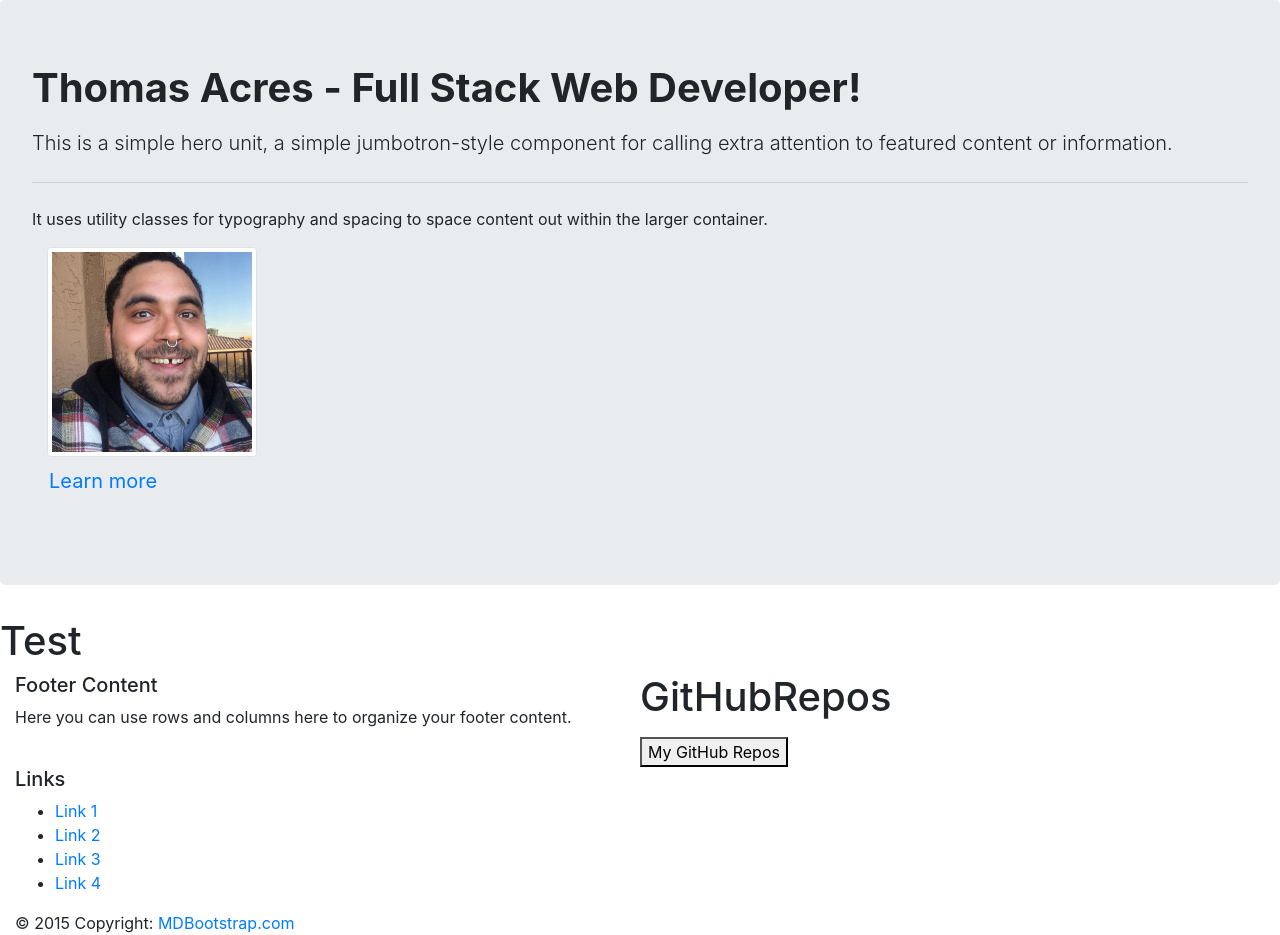
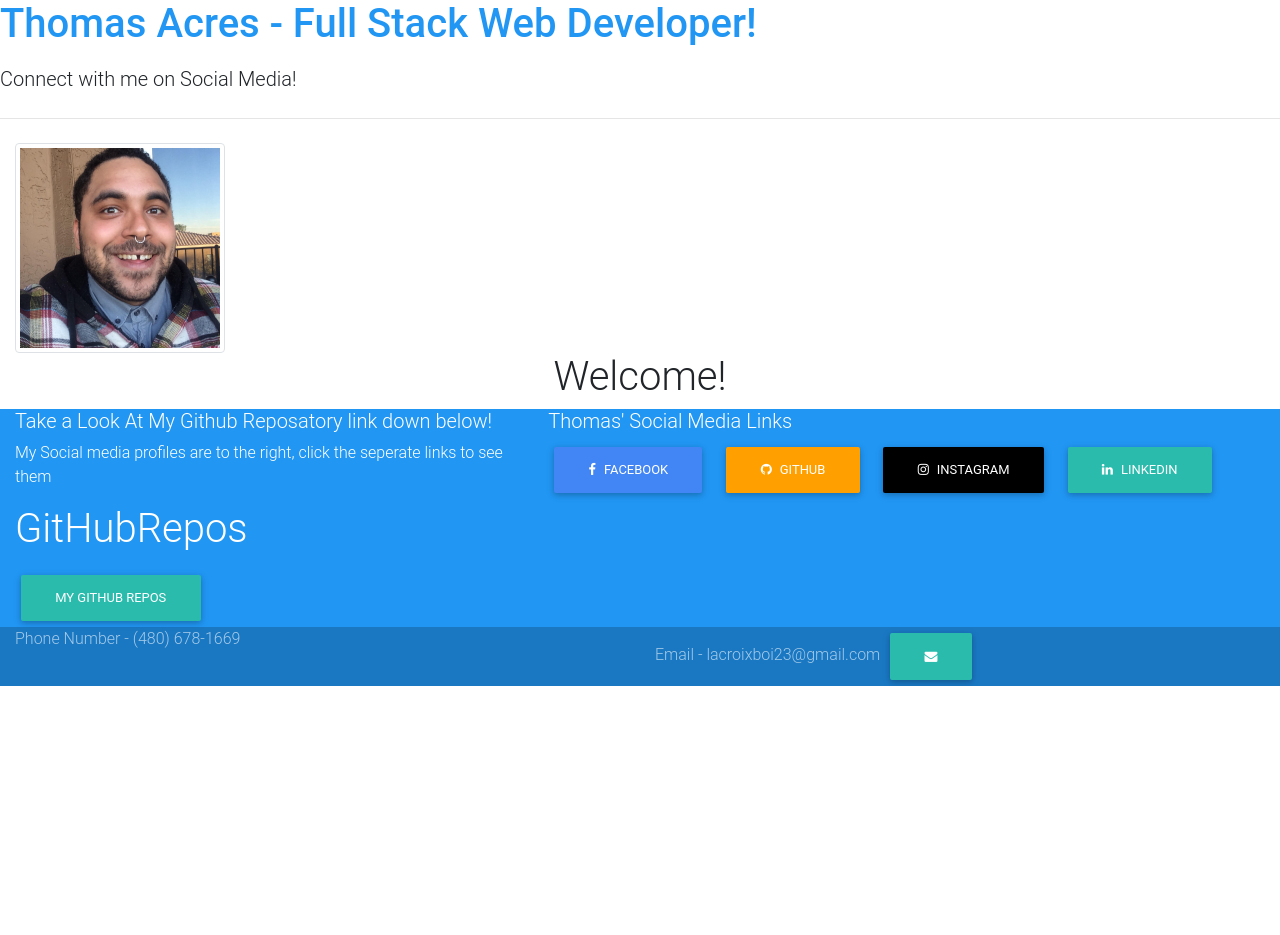
Before and after one commit to trynaread/first-webpage, a plain HTML site: page index.html in a window 1280 px wide. After the commit the page ends 800 px from the top, so only its background shows below. Drawn offline with nearby package versions, Linux system fonts and the light colour scheme.

Commit message:
fixed bugs

```diff
--- a/index.html
+++ b/index.html
@@ -1,67 +1,127 @@
-<!doctype html>
+<!DOCTYPE html>
 <html lang="en">
+
 <head>
     <meta charset="utf-8">
     <meta name="viewport" content="width=device-width, initial-scale=1, shrink-to-fit=no">
+    <meta http-equiv="x-ua-compatible" content="ie=edge">
+    <link rel="stylesheet" href="https://maxcdn.bootstrapcdn.com/font-awesome/4.7.0/css/font-awesome.min.css">
+    <link href="node_modules/mdbootstrap/css/bootstrap.min.css" rel="stylesheet">
+    <link href="node_modules/mdbootstrap/css/mdb.min.css" rel="stylesheet">
+    <link href="node_modules/mdbootstrap/css/style.css" rel="stylesheet">
+    <title>Bootstrap 4 Starter Template</title>
+</head>
 
-    <!-- Bootstrap CSS -->
-    <link rel="stylesheet" href="https://maxcdn.bootstrapcdn.com/bootstrap/4.0.0/css/bootstrap.min.css" integrity="sha384-Gn5384xqQ1aoWXA+058RXPxPg6fy4IWvTNh0E263XmFcJlSAwiGgFAW/dAiS6JXm" crossorigin="anonymous">
+<body>
+    <!--Jumbotron-->
+    <div class="">
 
-    <title>Bootstrap 4 Starter Template</title>
-  </head><body>
-  <!--Jumbotron-->
-<div class="jumbotron">
+        <h1 class="h1-reponsive mb-3 blue-text">
+            <strong>Thomas Acres - Full Stack Web Developer!</strong>
+        </h1>
+        <p class="lead">Connect with me on Social Media!</p>
+        <hr class="my-4">
 
-    <h1 class="h1-reponsive mb-3 blue-text"><strong>Thomas Acres - Full Stack Web Developer!</strong></h1>
-    <p class="lead">This is a simple hero unit, a simple jumbotron-style component for calling extra attention
-        to featured content or information.</p>
-    <hr class="my-4">
-    <p>It uses utility classes for typography and spacing to space content out within the larger
-        container.
-    </p>
         <div class="col-12 col-md-auto" class="rounded">
-<img src ="img/thomas.gif" alt="thomas" class="img-thumbnail">
+            <img src="img/thomas.gif" alt="thomas" class="img-thumbnail">
         </div>
-    <p class="lead">
-        <a class="btn aqua-gradient btn-lg" href="#" role="button">Learn more</a>
-    </p>
+
 
     </div>
     <!--Jumbotron-->
 
-    <h1>Test</h1>
+    <h1 class="text-center">Welcome!</h1>
+
+
     <footer class="page-footer blue center-on-small-only">
 
         <!--Footer Links-->
         <div class="container-fluid">
+            <div class="row d-none">
+                <div class="social-icons">
+                    <button type="button" class="btn btn-fb">
+                        <i class="fa fa-facebook left"></i> Facebook</button>
+                    <button type="button" class="btn btn-git">
+                        <i class="fa fa-github left"></i> Github</button>
+                    <button type="button" class="btn btn-ins">
+                        <i class="fa fa-instagram left"></i> Instagram</button>
+                    <button type="button" class="btn btn-li">
+                        <i class="fa fa-linkedin left"></i> Linkedin</button>
+                </div>
+            </div>
             <div class="row">
 
+
                 <!--First column-->
-                <div class="col-md-6">
-                    <h5 class="title">Footer Content</h5>
-                    <p>Here you can use rows and columns here to organize your footer content.</p>
-                </div>
-                <!--/.First column-->
+                <div class="col-md-5">
+                    <h5 class="title">Take a Look At My Github Reposatory link down below!</h5>
+                    <p>My Social media profiles are to the right, click the seperate links to see them</p>
                     <div id="gitHubRepo">
                         <h1>GitHubRepos</h1>
                         <ul id="myRepos"></ul>
-                    <button class="button" type="button" onclick="loadRepo()">My GitHub Repos</button>
+                        <button class="btn btn-default" class="button" type="button" onclick="loadRepo()">My GitHub Repos</button>
+                    </div>
+                </div>
+                <!--/.First column-->
+
+
+                <!--Second column-->
+                <div class="col-md-7">
+                    <h5 class="title">Thomas' Social Media Links</h5>
+                    <div class="social-icons">
+                        <ul class="list-inline">
+                            <li class="list-inline-item">
+                                <a class="btn btn-primary" target="_blank" href="https://facebook.com/thomas.acres.311">
+                                    <i class="fa fa-facebook mr-2"></i>Facebook</a>
+                            </li>
+                            <li class="list-inline-item">
+                                <a class="btn btn-amber" href="https://github.com/trynaread">
+                                    <i class="fa fa-github mr-2"></i>GitHub</a>
+                            </li>
+                            <li class="list-inline-item">
+                                <a class="btn btn-black" href="https://www.instagram.com/cozmic_dancer/">
+                                    <i class="fa fa-instagram mr-2"></i>instagram</a>
+                            </li>
+                            <li class="list-inline-item">
+                                <a class="btn btn-default" href="https://www.linkedin.com/in/thomas-acres-405b85148/">
+                                    <i class="fa fa-linkedin mr-2"></i>linkedin</a>
+                            </li>
+                        </ul>
                     </div>
 
-                <!--Second column-->
-                <div class="col-md-6">
-                    <h5 class="title">Links</h5>
-                    <ul>
-                        <li><a href="#!">Link 1</a></li>
-                        <li><a href="#!">Link 2</a></li>
-                        <li><a href="#!">Link 3</a></li>
-                        <li><a href="#!">Link 4</a></li>
-                    </ul>
-                </div>
                     <!--/.Second column-->
                 </div>
             </div>
+        </div>
+
         <!--/.Footer Links-->
+        <div class="footer-copyright">
+            <div class="container-fluid">
+                <div class="row">
+                    <div class="col-md-6">
+                        Phone Number - (480) 678-1669
+                    </div>
+                    <div class="col-md-6">
+                        Email - lacroixboi23@gmail.com
+                        <a href="mailto:lacroixboi23@gmail.com">
+                        <button type="button" class="btn btn-tb btn-default btn-email">
+                            <i class="fa fa-envelope"></i>
+                        </a>
+                        </button>
+                        <a href="https://www.MDBootstrap.com"></a>
+                    </div>
+                </div>
+            </div>
+        </div>
+        </div>
+    </footer>
+    <!--Copyright-->
+
+    <script type="text/javascript" src="node_modules/mdbootstrap/js/jquery-3.2.1.min.js"></script>
+    <script type="text/javascript" src="node_modules/mdbootstrap/js/popper.min.js"></script>
+    <script type="text/javascript" src="node_modules/mdbootstrap/js/bootstrap.min.js"></script>
+    <script type="text/javascript" src="node_modules/mdbootstrap/js/mdb.min.js"></script>
+
     <script>
         // https://api.github.com/thomas/trynaread/repos
 
@@ -69,32 +129,21 @@
 
             let output = '';
             const xhttp = new XMLHttpRequest();
-            xhttp.onreadystatechange = function() {
+            xhttp.onreadystatechange = function () {
                 if (this.readyState == 4 && this.status == 200) {
-                    JSON.parse(this.responseText).map( repo => output += `<li><a href="${repo.html_url}" target="_blank">${repo.name}</a></li>`);
+                    JSON.parse(this.responseText).map(repo => output += `<li><a href="${repo.html_url}" target="_blank">${repo.name}</a></li>`);
                     //console.log(JSON.parse(this.responseText));
                     document.getElementById("myRepos").innerHTML = output;
                 }
             };
-            xhttp.open("GET"," https://api.github.com/thomas/trynaread/repos");
+            xhttp.open("GET", " https://api.github.com/users/trynaread/repos");
             xhttp.send();
 
 
         }
 
     </script>
-        <!--Copyright-->
-        <div class="footer-copyright">
-            <div class="container-fluid">
-                © 2015 Copyright: <a href="https://www.MDBootstrap.com"> MDBootstrap.com </a>
 
-            </div>
-        </div>
+</body>
 
-    <!-- Optional JavaScript -->
-    <!-- jQuery first, then Popper.js, then Bootstrap JS -->
-    <script src="https://code.jquery.com/jquery-3.2.1.slim.min.js" integrity="sha384-KJ3o2DKtIkvYIK3UENzmM7KCkRr/rE9/Qpg6aAZGJwFDMVNA/GpGFF93hXpG5KkN" crossorigin="anonymous"></script>
-    <script src="https://cdnjs.cloudflare.com/ajax/libs/popper.js/1.12.9/umd/popper.min.js" integrity="sha384-ApNbgh9B+Y1QKtv3Rn7W3mgPxhU9K/ScQsAP7hUibX39j7fakFPskvXusvfa0b4Q" crossorigin="anonymous"></script>
-    <script src="https://maxcdn.bootstrapcdn.com/bootstrap/4.0.0/js/bootstrap.min.js" integrity="sha384-JZR6Spejh4U02d8jOt6vLEHfe/JQGiRRSQQxSfFWpi1MquVdAyjUar5+76PVCmYl" crossorigin="anonymous"></script>
-  </body>
 </html>
--- /dev/null
+++ b/stlye.css
@@ -0,0 +1,4 @@
+.social-icons button:hover{
+    transform: scale(2);
+
+  }
```
Also changed, not shown: package-lock.json (added). Lines whose indentation alone changed are shown as unchanged.
